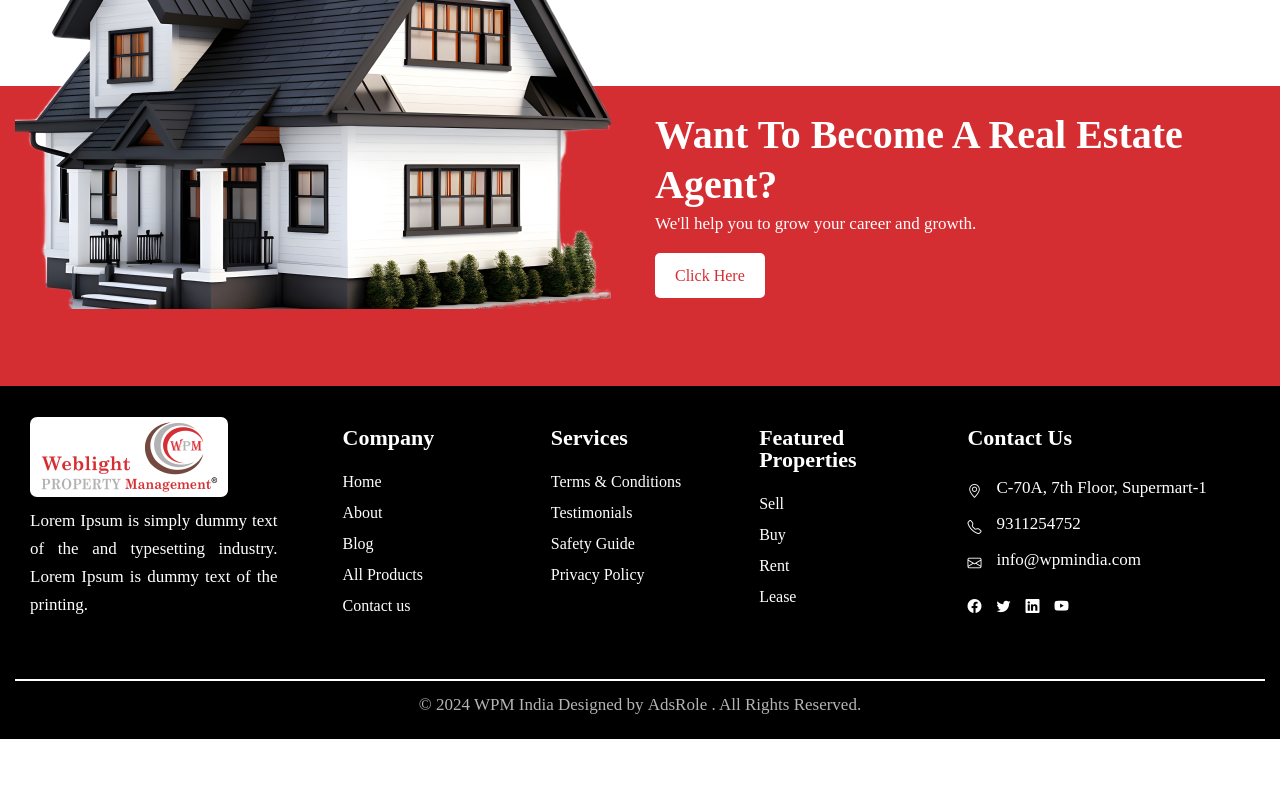
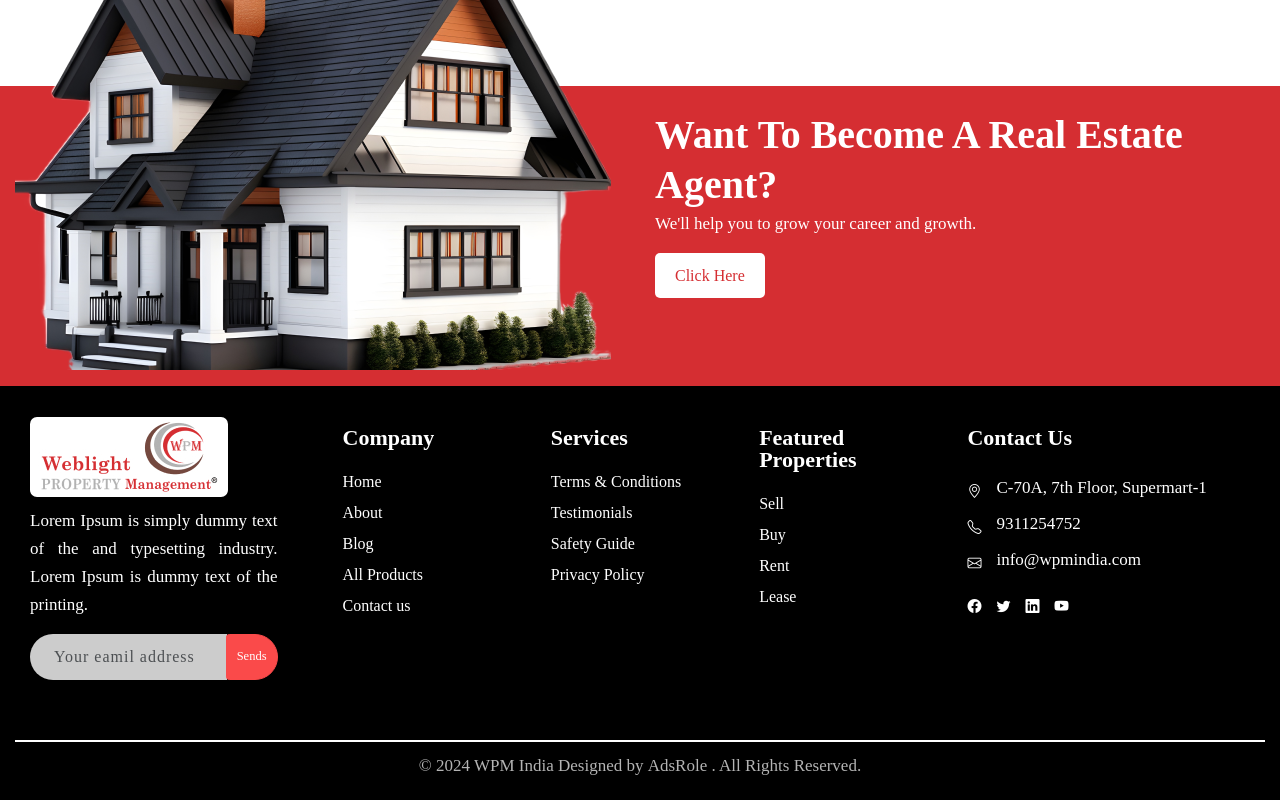
Before and after one commit to sh434/newWeB, a React (Create React App) app: page / in a window 1280 px wide. Shown: the part 3318-4118 px from the top of the page. Before the commit the page ends 4057 px from the top, so only its background shows below. Built offline with nearby package versions, Linux system fonts and the light colour scheme.

Commit message:
scrolltop

```diff
--- a/src/Styles/global.css
+++ b/src/Styles/global.css
@@ -87,6 +87,9 @@
 *::after,
 *::before {
   box-sizing: border-box;
+}
+html {
+  scroll-behavior: auto;
 }
 
 html {
--- a/src/index.js
+++ b/src/index.js
@@ -3,17 +3,20 @@ import ReactDOM from 'react-dom/client';
 import App from './App';
 import reportWebVitals from './reportWebVitals';
 import { BrowserRouter as Router } from 'react-router-dom';
+import ScrollToTop from './pages/Scroll/ScrollTop';
 import 'bootstrap/dist/css/bootstrap.min.css';
 import '../src/Styles/global.css';
 import 'swiper/css';
 import 'swiper/css/pagination';
 import 'swiper/css/navigation';
 
+
 const root = ReactDOM.createRoot(document.getElementById('root'));
 
 root.render(
   <React.StrictMode>
     <Router>
+      <ScrollToTop />
       <App />
     </Router>
   </React.StrictMode>
--- a/src/layouts/Footer/Footer.js
+++ b/src/layouts/Footer/Footer.js
@@ -21,6 +21,22 @@ function Footer() {
                                         Lorem Ipsum is simply dummy text of the and typesetting industry.
                                         Lorem Ipsum is dummy text of the printing.
                                     </p>
+                                    <form className="form-subscribe" action="#">
+                                        <div className="input-group">
+                                            <input
+                                                type="text"
+                                                className="form-control input-lg"
+                                                placeholder="Your eamil address"
+                                                style={{ fontSize: "16px" }}
+                                            />
+                                            <span className="input-group-btn">
+                                                <button className="btn btn-success btn-lg" type="submit">
+                                                    Sends
+                                                </button>
+                                            </span>
+                                        </div>
+                                    </form>
+
                                 </div>
                             </div>
                             <div className="col-xl-2 col-md-6 col-sm-6 col-12">
--- /dev/null
+++ b/src/pages/Scroll/ScrollTop.js
@@ -0,0 +1,14 @@
+import { useEffect } from 'react';
+import { useLocation } from 'react-router-dom';
+
+const ScrollToTop = () => {
+  const { pathname } = useLocation();
+
+  useEffect(() => {
+    window.scrollTo(0, 0);
+  }, [pathname]);
+
+  return null;
+};
+
+export default ScrollToTop;
```
